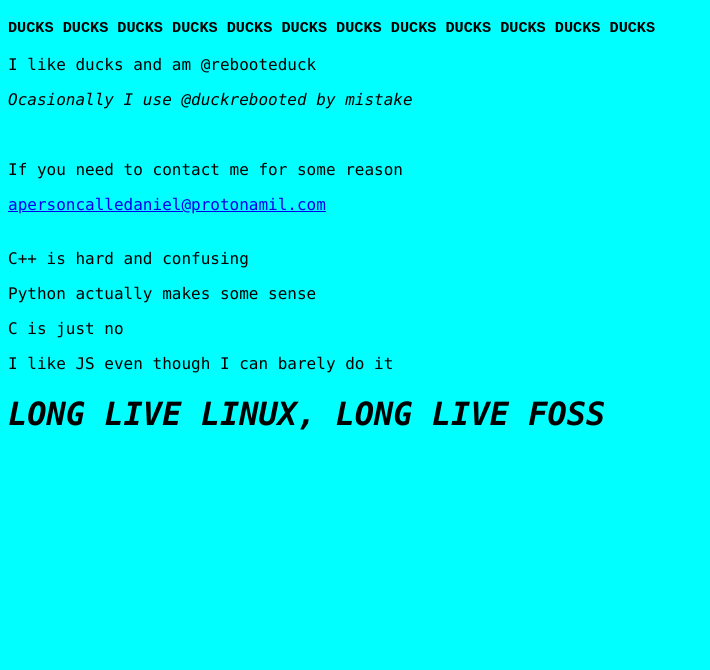
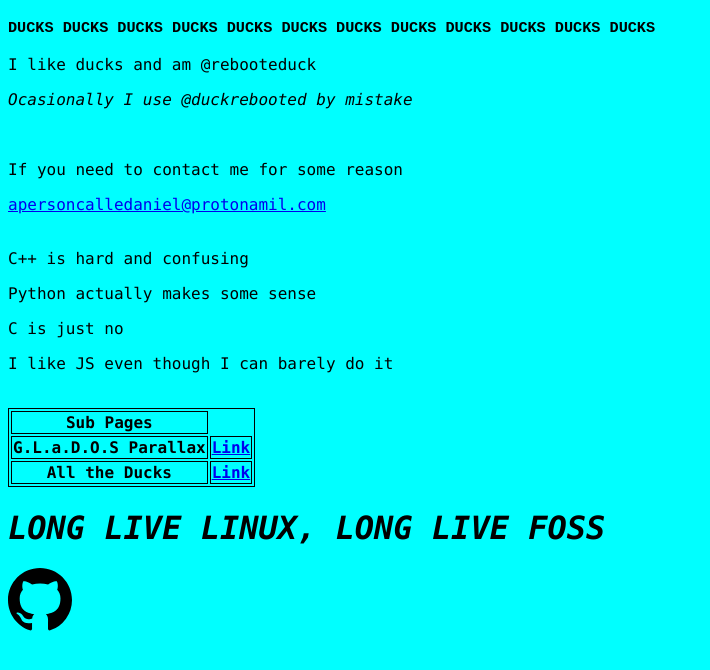
Before and after one commit to RebootedDuck/WebsiteRoot, a plain HTML site: page index.html in a window 1280 px wide. Shown: the whole page, without its empty margins (0-710 px from the left). Drawn offline with Linux system fonts and the light colour scheme.

Commit message:
Add lots of cool new content TM

```diff
--- a/index.css
+++ b/index.css
@@ -10,3 +10,19 @@
 .longlive {
   font-style: italic;
 }
+
+table,
+th,
+td {
+  border: 1px solid black;
+}
+
+.bloodygithublogo {
+  color: black;
+  text-decoration: none;
+}
+
+.bloodygithublogo:hover {
+  color: blue;
+  text-decoration: none;
+}
--- a/index.html
+++ b/index.html
@@ -24,6 +24,20 @@
     <p>Python actually makes some sense</p>
     <p>C is just no</p>
     <p>I like JS even though I can barely do it</p>
+    <br />
+    <table>
+      <tr>
+        <th>Sub Pages</th>
+      </tr>
+      <tr>
+        <th>G.L.a.D.O.S Parallax</th>
+        <th><a href="/gladosparallax.html">Link</a></th>
+      </tr>
+      <tr>
+        <th>All the Ducks</th>
+        <th><a href="/alltheducks.html">Link</a></th>
+      </tr>
+    </table>
     <!--    <p><pre>
 
 ░░░░░░░░░░░░░░░░░░░░░░░░░░░░░░░░░░░░░░░░░░░░░░░░░░░░░░░░░░░░░
@@ -53,5 +67,22 @@
       <a href="https://fsymbols.com/draw/">https://fsymbols.com/draw/</a>
     </p> -->
     <h1 class="longlive">LONG LIVE LINUX, LONG LIVE FOSS</h1>
+    <a
+      class="bloodygithublogo"
+      href="https://github.com/RebootedDuck/WebsiteRoot"
+    >
+      <svg
+        xmlns="http://www.w3.org/2000/svg"
+        width="64"
+        height="64"
+        fill="currentColor"
+        class="bi bi-github"
+        viewBox="0 0 16 16"
+      >
+        <path
+          d="M8 0C3.58 0 0 3.58 0 8c0 3.54 2.29 6.53 5.47 7.59.4.07.55-.17.55-.38 0-.19-.01-.82-.01-1.49-2.01.37-2.53-.49-2.69-.94-.09-.23-.48-.94-.82-1.13-.28-.15-.68-.52-.01-.53.63-.01 1.08.58 1.23.82.72 1.21 1.87.87 2.33.66.07-.52.28-.87.51-1.07-1.78-.2-3.64-.89-3.64-3.95 0-.87.31-1.59.82-2.15-.08-.2-.36-1.02.08-2.12 0 0 .67-.21 2.2.82.64-.18 1.32-.27 2-.27.68 0 1.36.09 2 .27 1.53-1.04 2.2-.82 2.2-.82.44 1.1.16 1.92.08 2.12.51.56.82 1.27.82 2.15 0 3.07-1.87 3.75-3.65 3.95.29.25.54.73.54 1.48 0 1.07-.01 1.93-.01 2.2 0 .21.15.46.55.38A8.012 8.012 0 0 0 16 8c0-4.42-3.58-8-8-8z"
+        />
+      </svg>
+    </a>
   </body>
 </html>
```
Also changed, not shown: alltheducks.html (added, +11 -0 lines), gladosparallax.html (+4 -0 lines).
